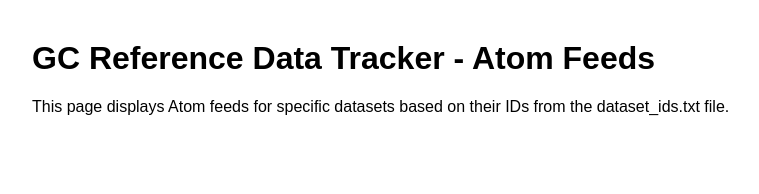
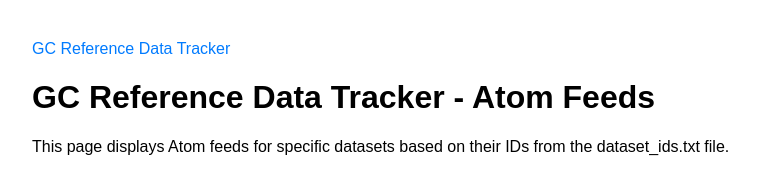
Before and after one commit to PatLittle/GC-Ref-Data-Tracker, a plain HTML site: page docs/feeds.html in a window 1280 px wide. Shown: the whole page, without its empty margins (8-767 px from the left). Drawn offline with nearby package versions, Linux system fonts and the light colour scheme; no server answers.

Commit message:
breadcrumb

```diff
--- a/docs/feeds.html
+++ b/docs/feeds.html
@@ -8,6 +8,16 @@
         body {
             font-family: Arial, sans-serif;
             margin: 40px;
+        }
+        .breadcrumb {
+            margin-bottom: 20px;
+        }
+        .breadcrumb a {
+            text-decoration: none;
+            color: #007bff;
+        }
+        .breadcrumb a:hover {
+            text-decoration: underline;
         }
         .feed-container {
             margin-bottom: 30px;
@@ -24,6 +34,11 @@
     </style>
 </head>
 <body>
+    <!-- Breadcrumb Navigation -->
+    <div class="breadcrumb">
+        <a href="index.html">GC Reference Data Tracker</a>
+    </div>
+
     <h1>GC Reference Data Tracker - Atom Feeds</h1>
     <p>This page displays Atom feeds for specific datasets based on their IDs from the dataset_ids.txt file.</p>
 
```
